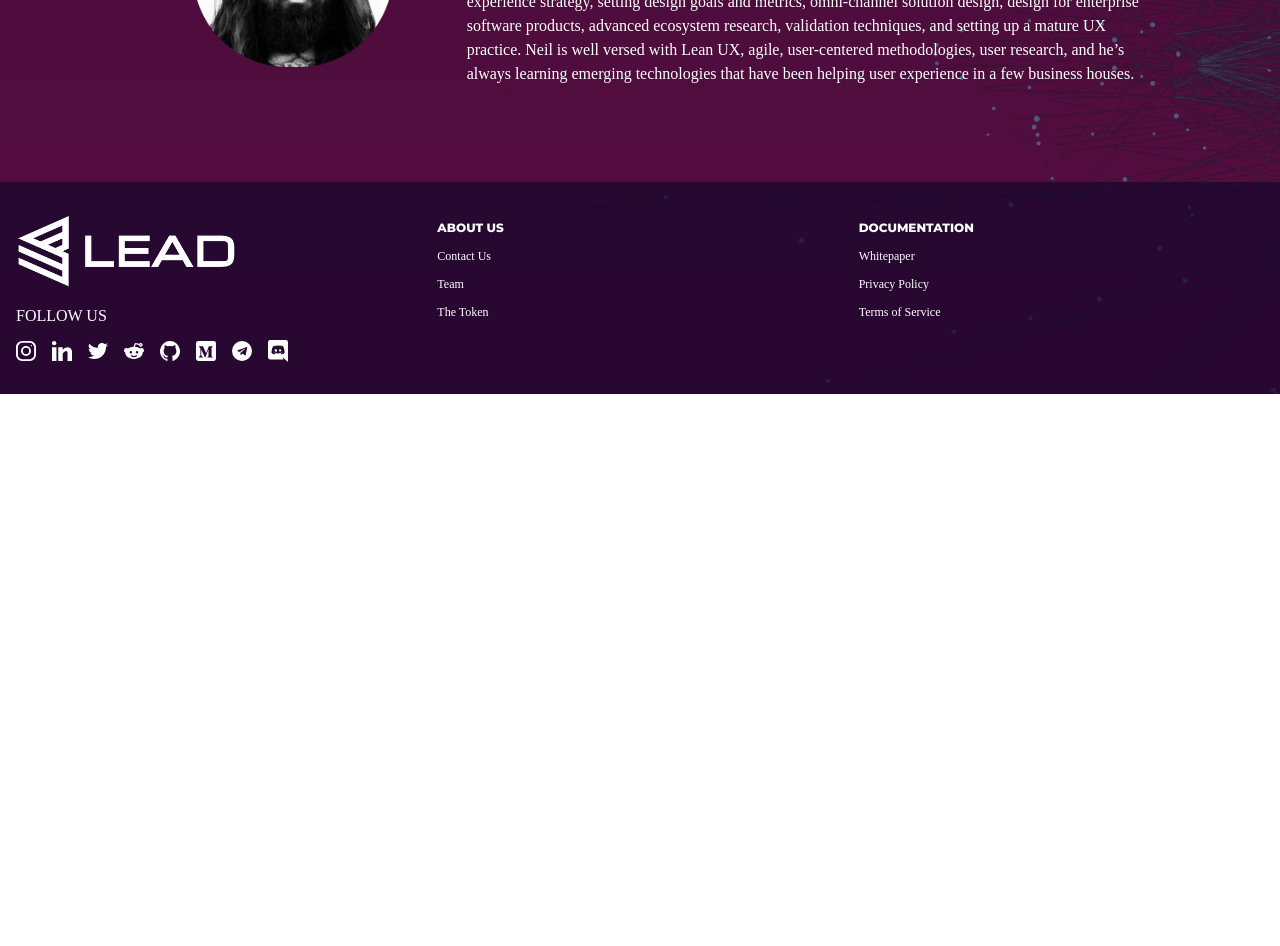
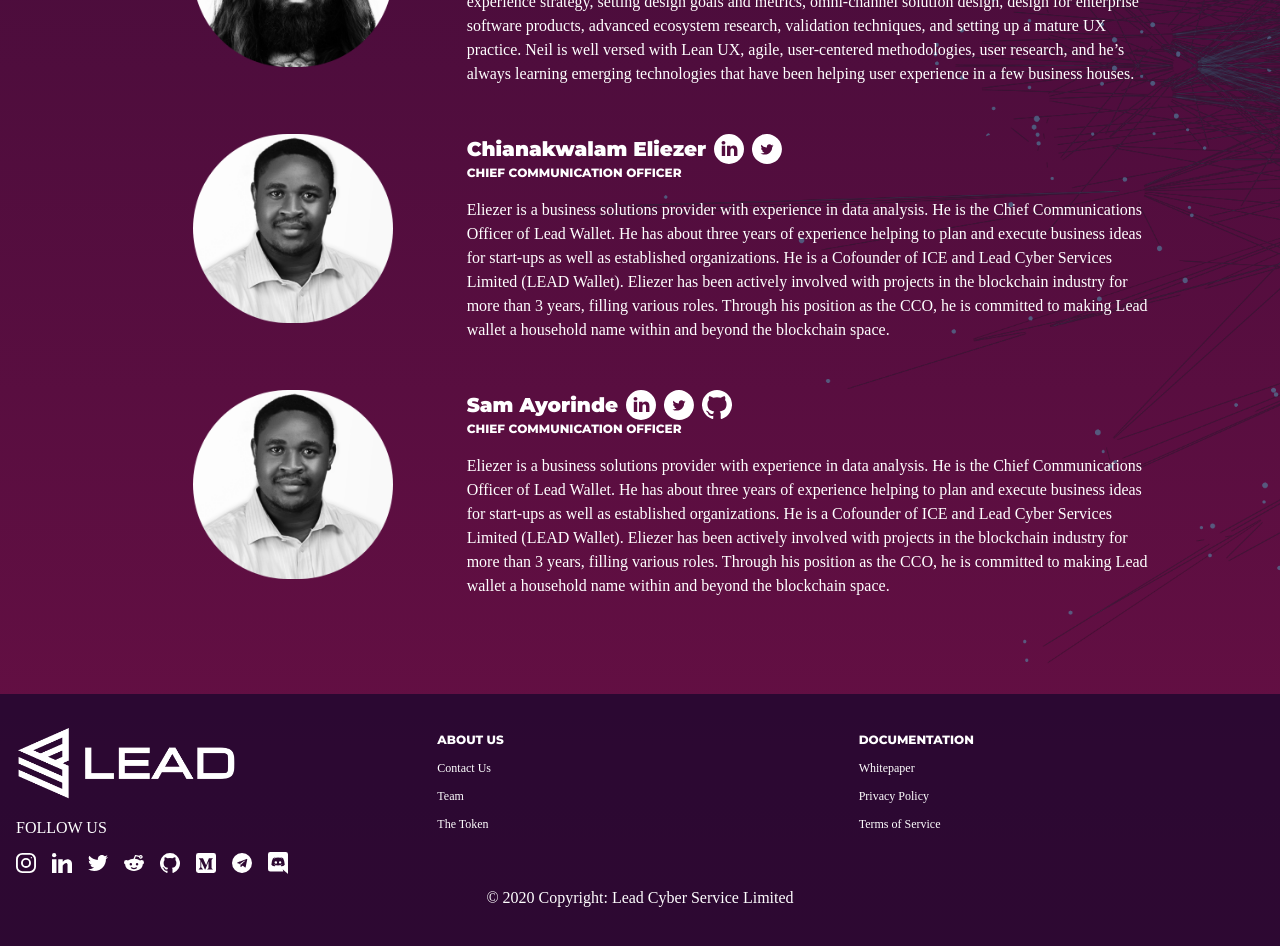
Before and after one commit to leadwallet/leadwallet-official-web-app, a React (Create React App) app: page /team in a window 1280 px wide. Shown: the part 1900-2846 px from the top of the page. Before the commit the page ends 2294 px from the top, so only its background shows below. Built offline with nearby package versions, Linux system fonts and the light colour scheme; a web font is replaced by a local one; what @tailwindcss/ui would draw is missing.

Commit message:
new changes

```diff
--- a/src/components/Footer.js
+++ b/src/components/Footer.js
@@ -136,6 +136,11 @@
           </div>
         </div>
       </footer>
+      <div className="footer-copyright text-center py-3 text-white">
+        <div fluid>
+          &copy; {new Date().getFullYear()} Copyright: <a href="#"> Lead Cyber Service Limited </a>
+        </div>
+      </div>
     </div>
   );
 };
--- a/src/pages/Teampage.js
+++ b/src/pages/Teampage.js
@@ -371,6 +371,113 @@
                 </div>
               </div>
             </div>
+
+            <div className="flex flex-col sm:flex-row w-full lg:w-5/6 mx-auto mb-12">
+              <div className="w-full sm:w-1/3 px-4 md:px-6 lg:px-12">
+                <img
+                  src="/images/eliezer.png"
+                  alt=""
+                  className="w-full mx-auto"
+                  style={{ maxWidth: "200px" }}
+                />
+              </div>
+              <div className="w-full text-center mt-4 sm:mt-0 sm:w-2/3 sm:text-left text-white">
+                <div className="Montserrat-Black text-xl flex flex-col-reverse sm:justify-start sm:flex-row sm:items-center">
+                  Chianakwalam Eliezer
+                  <div className="flex flex-row justify-center">
+                    <a
+                      href="https://www.linkedin.com/in/eliezer-chianakwalam-a5a9b011b/"
+                      target="_blank"
+                      rel="noopener noreferrer"
+                      className="ml-2"
+                    >
+                      <img src="/images/linkedin.svg" alt="" width="30" />
+                    </a>
+                    <a
+                      href="https://twitter.com/Anc_Eliezer"
+                      target="_blank"
+                      rel="noopener noreferrer"
+                      className="ml-2"
+                    >
+                      <img src="/images/twitter.svg" alt="" width="30" />
+                    </a>
+                  </div>
+                </div>
+                <div className="font-Montserrat-ExtraBold uppercase text-xs mb-4">
+                  Chief Communication Officer
+                </div>
+                <div>
+                  Eliezer is a business solutions provider with experience in
+                  data analysis. He is the Chief Communications Officer of Lead
+                  Wallet. He has about three years of experience helping to plan
+                  and execute business ideas for start-ups as well as
+                  established organizations. He is a Cofounder of ICE and Lead
+                  Cyber Services Limited (LEAD Wallet). Eliezer has been
+                  actively involved with projects in the blockchain industry for
+                  more than 3 years, filling various roles. Through his position
+                  as the CCO, he is committed to making Lead wallet a household
+                  name within and beyond the blockchain space.
+                </div>
+              </div>
+            </div>
+
+
+            <div className="flex flex-col sm:flex-row w-full lg:w-5/6 mx-auto mb-12">
+              <div className="w-full sm:w-1/3 px-4 md:px-6 lg:px-12">
+                <img
+                  src="/images/eliezer.png"
+                  alt=""
+                  className="w-full mx-auto"
+                  style={{ maxWidth: "200px" }}
+                />
+              </div>
+              <div className="w-full text-center mt-4 sm:mt-0 sm:w-2/3 sm:text-left text-white">
+                <div className="Montserrat-Black text-xl flex flex-col-reverse sm:justify-start sm:flex-row sm:items-center">
+                  Sam Ayorinde
+                  <div className="flex flex-row justify-center">
+                    <a
+                      href="https://www.linkedin.com/in/sam-ayorinde-3b1b9a151"
+                      target="_blank"
+                      rel="noopener noreferrer"
+                      className="ml-2"
+                    >
+                      <img src="/images/linkedin.svg" alt="" width="30" />
+                    </a>
+                    <a
+                      href="https://twitter.com/i_SamAyorinde"
+                      target="_blank"
+                      rel="noopener noreferrer"
+                      className="ml-2"
+                    >
+                      <img src="/images/twitter.svg" alt="" width="30" />
+                    </a>
+                    <a
+                      href="https://github.com/Sam-Devs"
+                      target="_blank"
+                      rel="noopener noreferrer"
+                      className="ml-2"
+                    >
+                      <img src="/images/sm-github.svg" alt="" width="30" />
+                    </a>
+                  </div>
+                </div>
+                <div className="font-Montserrat-ExtraBold uppercase text-xs mb-4">
+                  Chief Communication Officer
+                </div>
+                <div>
+                  Eliezer is a business solutions provider with experience in
+                  data analysis. He is the Chief Communications Officer of Lead
+                  Wallet. He has about three years of experience helping to plan
+                  and execute business ideas for start-ups as well as
+                  established organizations. He is a Cofounder of ICE and Lead
+                  Cyber Services Limited (LEAD Wallet). Eliezer has been
+                  actively involved with projects in the blockchain industry for
+                  more than 3 years, filling various roles. Through his position
+                  as the CCO, he is committed to making Lead wallet a household
+                  name within and beyond the blockchain space.
+                </div>
+              </div>
+            </div>
           </section>
         </div>
 
```
